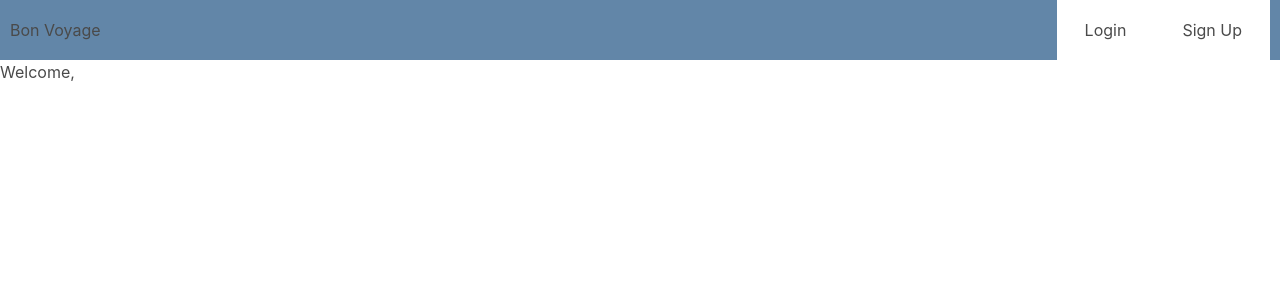
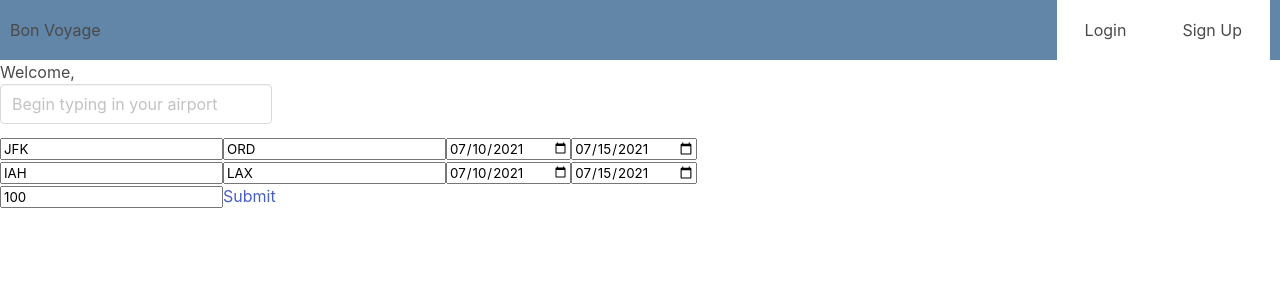
Before and after one commit to Capstone-Bi-Coastal-Visualizers/data-visualization, a React app: page /home in a window 1280 px wide. Shown: the top 300 px of the page. Built offline with nearby package versions, Linux system fonts and the light colour scheme.

Commit message:
Chore: Added bar search into home component

```diff
--- a/client/components/Home.js
+++ b/client/components/Home.js
@@ -5,12 +5,13 @@ import SearchBar from "./SearchBar";
 /**
  * COMPONENT
  */
-export const Home = props => {
-  const {email} = props
+export const Home = (props) => {
+  const { email } = props;
 
   return (
     <div>
       <h3>Welcome, {email}</h3>
+      <SearchBar />
     </div>
   );
 };
@@ -20,8 +21,8 @@ export const Home = props => {
  */
 const mapState = (state) => {
   return {
-    email: state.auth.email
-  }
-}
+    email: state.auth.email,
+  };
+};
 
 export default connect(mapState)(Home);
```
